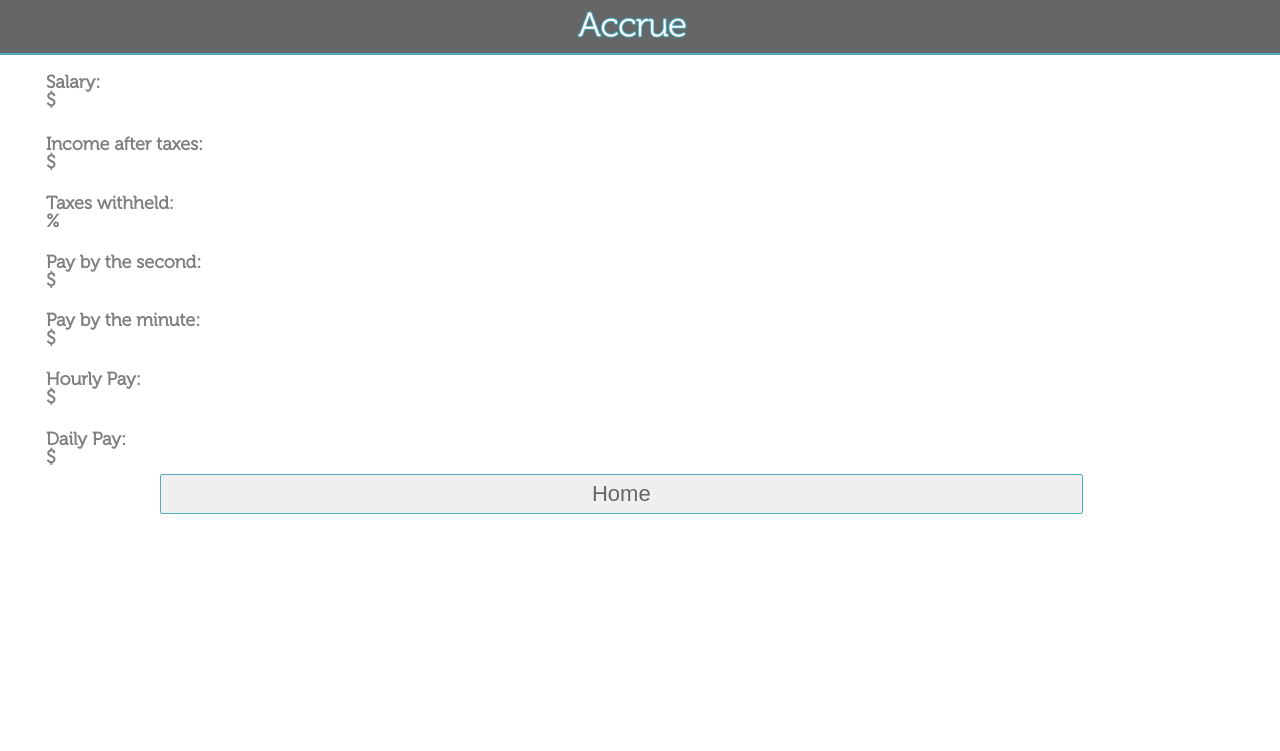
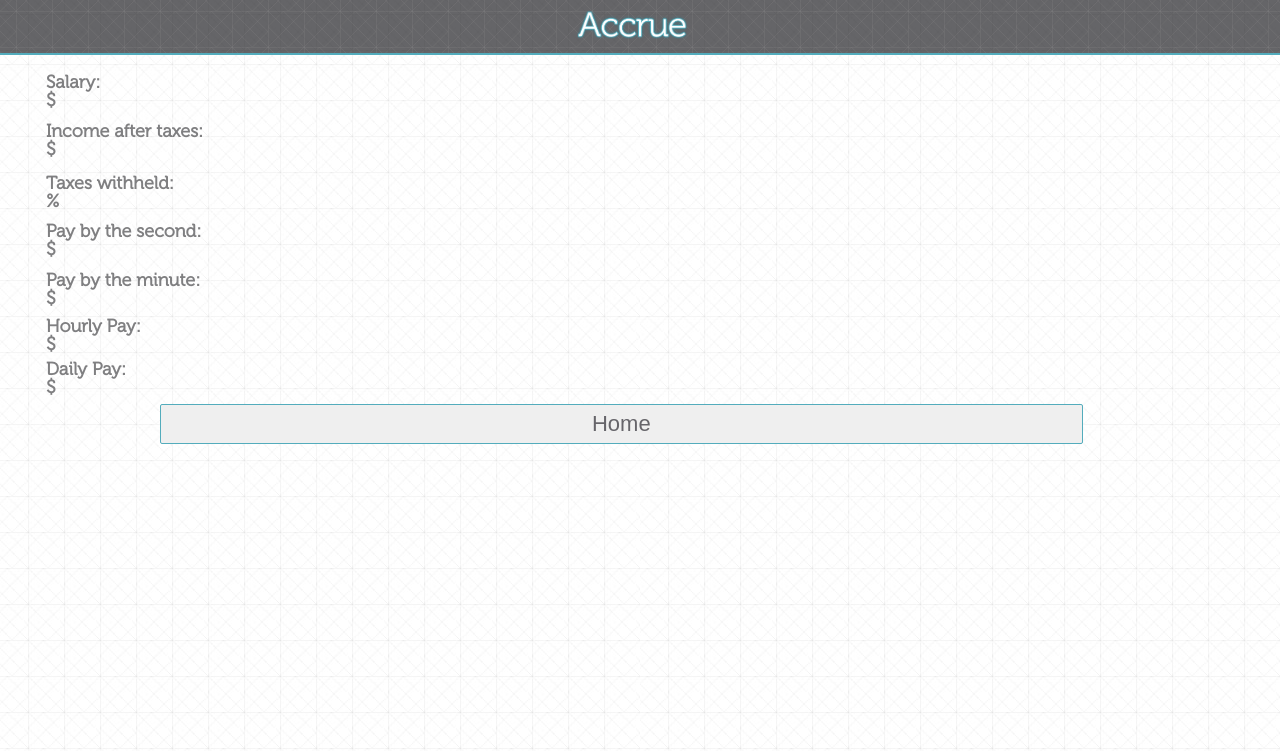
Before and after one commit to zohairhemani1/Accrue, a PHP site: page /gear.html in a window 1280 px wide. Shown: the top 751 px of the page. Run offline with PHP 8.4, Linux system fonts and the light colour scheme.

Commit message:
nav and body image

```diff
--- a/www/css/style.css
+++ b/www/css/style.css
@@ -37,6 +37,8 @@ footer, header, hgroup, menu, nav, section {
 }
 body {
 	line-height: 1;
+	background:url(../images/background.png);
+
 }
 ol, ul {
 	list-style: none;
@@ -74,6 +76,8 @@ a:hover { text-decoration:underline; }
 	padding-right: 16px;
 	margin-top: -8px;
 	border-bottom:2px solid #53acbc;
+	background:url(../images/nav.png);
+	background-repeat:repeat-x;
 }
 .name{
  	text-align: center;
@@ -136,7 +140,8 @@ a:hover { text-decoration:underline; }
 	border:1px solid #53acbc;
 	width:83%;
 	text-align:center;
-	height:37px;
+	height:31px;
+	padding-top:7px;
 	font-size:22px;
 	font-family:"Myriad Pro";
 }
@@ -268,6 +273,7 @@ a:hover { text-decoration:underline; }
   margin-top: 11px;
   height: 91px;
   z-index: 7;
+  margin-bottom:-57px;
 }
 
 #TaxesWithheld{
@@ -276,6 +282,7 @@ a:hover { text-decoration:underline; }
   margin-top: -50px;
   height: 87px;
   z-index: 8;
+  margin-bottom:-57px;
 }
 
 #Paybythesecond{
@@ -284,6 +291,7 @@ a:hover { text-decoration:underline; }
   margin-left: 3%;
   height: 91px;
   z-index: 9;
+  margin-bottom:-60px;
 }
 
 #Paybytheminute{
@@ -292,6 +300,7 @@ a:hover { text-decoration:underline; }
   margin-left: 3%;
   height: 91px;
   z-index: 10;
+  margin-bottom:-63px;
 }
 
 #HourlyPay{
@@ -300,6 +309,7 @@ a:hover { text-decoration:underline; }
   margin-left: 3%;
   height: 91px;
   z-index: 11;
+  margin-bottom:-66px;
 }
 
 #DailyPay{
@@ -315,7 +325,7 @@ a:hover { text-decoration:underline; }
 	margin-left: 3%;
 	z-index: 23;
 	margin-top: -34px;
-	margin-bottom: -28px;
+	margin-bottom: -41px;
 }
 
 #Home {
@@ -408,6 +418,7 @@ a:hover { text-decoration:underline; }
 	background-position: center;
 	margin-left: auto;
 	margin-right: auto;
-	margin-top: 60px;
+	margin-top: 49px;
+	margin-bottom: -69px;
 	display:none;
 }
```
Also changed, not shown: www/index.html (+4 -3 lines), www/images/Background.png, www/images/nav.png.
